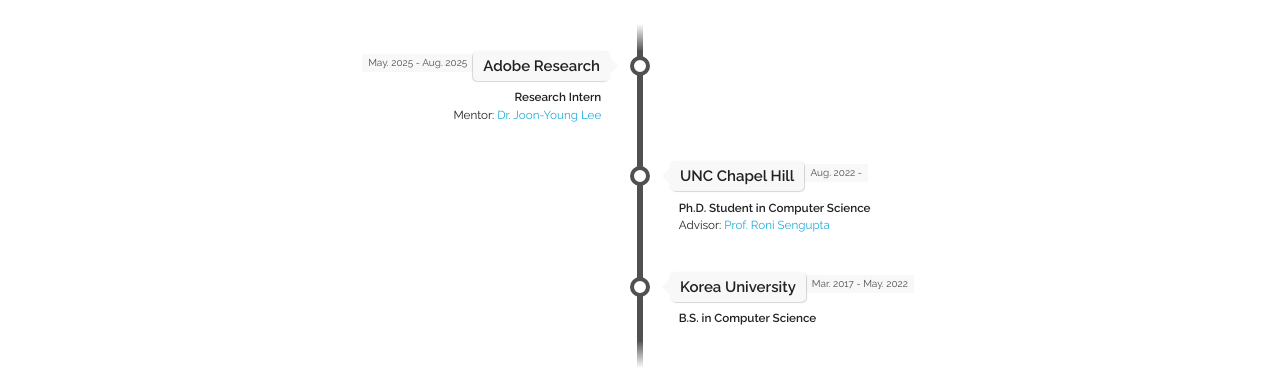
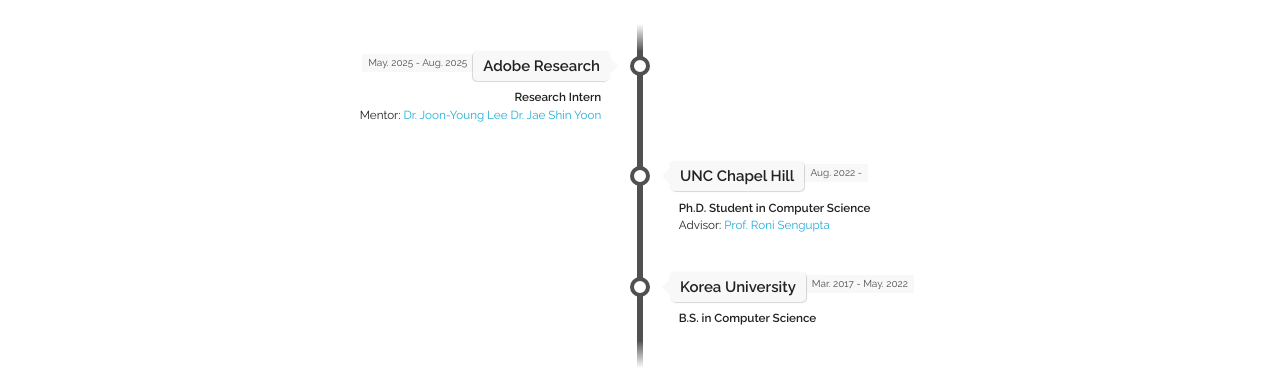
Before and after one commit to chedgekorea/chedgekorea.github.io, a Jekyll site: the page built from index.html, in a window 1280 px wide and 900 px high, scrolled down 1936 px. Shown: the part 412-780 px from the top of the window. Built offline with Jekyll 4.4.1, drawn with Linux system fonts in a browser that asks for light colours; some web fonts are replaced.

Commit message:
Update experience.yaml

```diff
--- a/_data/experience.yaml
+++ b/_data/experience.yaml
@@ -2,7 +2,7 @@
 - place: "Adobe Research"
   time: "May. 2025 - Aug. 2025"
   title: "Research Intern"
-  subtitle: "Mentor: <a href='https://joonyoung-cv.github.io'  style='text-decoration: none;'>Dr. Joon-Young Lee</a>"
+  subtitle: "Mentor: <a href='https://joonyoung-cv.github.io'  style='text-decoration: none;'>Dr. Joon-Young Lee</a> \n <a href='https://gorokee.github.io/jsyoon/'  style='text-decoration: none;'>Dr. Jae Shin Yoon</a>"
   category: "work"
 
 - place: "UNC Chapel Hill"
```
